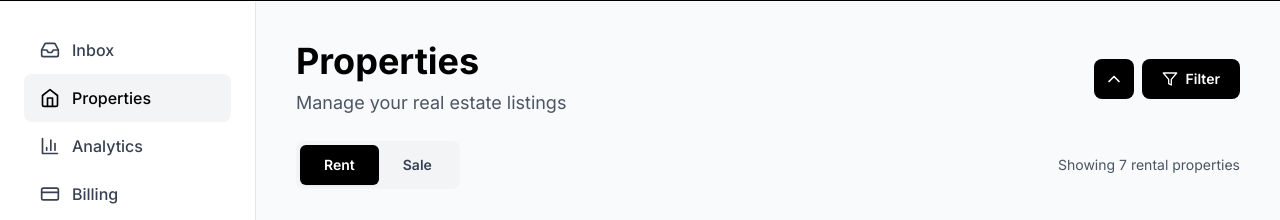
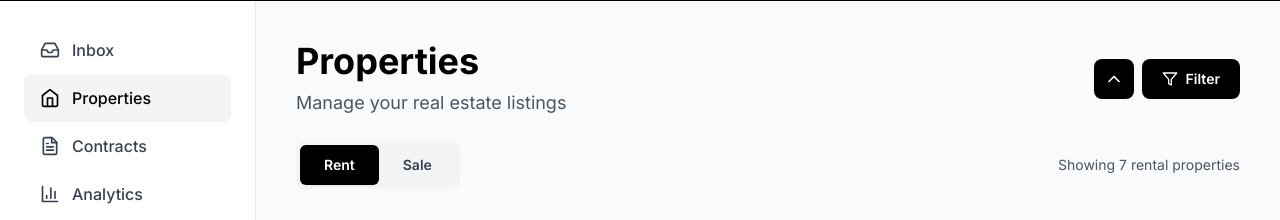
Before and after one commit to Andersonscat/leaseai, a Next.js app: page /dashboard in a window 1280 px wide. Shown: the part 71-291 px from the top of the page. Built offline with nearby package versions, Linux system fonts and the light colour scheme.

Commit message:
Add Contracts section with Jobright-style table layout

```diff
--- a/app/dashboard/layout.tsx
+++ b/app/dashboard/layout.tsx
@@ -1,8 +1,8 @@
 "use client";
 
-import { useState } from "react";
+import { useState, useEffect } from "react";
 import { UserButton } from "@clerk/nextjs";
-import { Inbox, Home, BarChart3, CreditCard, Sparkles } from "lucide-react";
+import { Inbox, Home, BarChart3, CreditCard, Sparkles, FileText } from "lucide-react";
 import Link from "next/link";
 import { usePathname, useSearchParams } from "next/navigation";
 
@@ -15,6 +15,37 @@ export default function DashboardLayout({
   const searchParams = useSearchParams();
   const activeTab = searchParams.get("tab") || "properties";
   const [showAIChat, setShowAIChat] = useState(false);
+  const [chatWidth, setChatWidth] = useState(400);
+  const [isResizing, setIsResizing] = useState(false);
+
+  useEffect(() => {
+    const handleMouseMove = (e: MouseEvent) => {
+      if (!isResizing) return;
+
+      const newWidth = window.innerWidth - e.clientX;
+      if (newWidth >= 300 && newWidth <= 800) {
+        setChatWidth(newWidth);
+      }
+    };
+
+    const handleMouseUp = () => {
+      setIsResizing(false);
+    };
+
+    if (isResizing) {
+      document.addEventListener('mousemove', handleMouseMove);
+      document.addEventListener('mouseup', handleMouseUp);
+      document.body.style.cursor = 'ew-resize';
+      document.body.style.userSelect = 'none';
+    }
+
+    return () => {
+      document.removeEventListener('mousemove', handleMouseMove);
+      document.removeEventListener('mouseup', handleMouseUp);
+      document.body.style.cursor = '';
+      document.body.style.userSelect = '';
+    };
+  }, [isResizing]);
 
   return (
     <div className="min-h-screen bg-gray-50">
@@ -66,6 +97,17 @@ export default function DashboardLayout({
             </div>
           </Link>
 
+          <Link href="/dashboard?tab=contracts">
+            <div className={`flex items-center gap-3 px-4 py-3 rounded-lg font-medium transition-all ${
+              activeTab === "contracts" && pathname === "/dashboard"
+                ? "bg-gray-100 text-black"
+                : "hover:bg-gray-50 text-gray-700"
+            }`}>
+              <FileText className="w-5 h-5" />
+              <span>Contracts</span>
+            </div>
+          </Link>
+
           <Link href="/dashboard?tab=analytics">
             <div className={`flex items-center gap-3 px-4 py-3 rounded-lg font-medium transition-all ${
               activeTab === "analytics" && pathname === "/dashboard"
@@ -91,16 +133,30 @@ export default function DashboardLayout({
       </aside>
 
       {/* Main Content */}
-      <main className={`ml-64 transition-all duration-300 ${showAIChat ? 'mr-[400px]' : 'mr-0'}`}>
+      <main
+        className="ml-64 transition-all duration-300"
+        style={{ marginRight: showAIChat ? `${chatWidth}px` : '0' }}
+      >
         {children}
       </main>
 
-      {/* AI Chat Panel - Uber Style */}
-      <aside className={`fixed right-0 top-[73px] h-[calc(100vh-73px)] w-[400px] bg-white border-l border-gray-200 z-40 flex flex-col transition-transform duration-300 ${
-        showAIChat ? 'translate-x-0' : 'translate-x-full'
-      }`}>
+      {/* AI Chat Panel - Resizable */}
+      <aside
+        className={`fixed right-0 top-[73px] h-[calc(100vh-73px)] bg-white border-l border-gray-200 z-40 flex flex-col transition-transform duration-300 ${
+          showAIChat ? 'translate-x-0' : 'translate-x-full'
+        }`}
+        style={{ width: `${chatWidth}px` }}
+      >
+        {/* Resize Handle */}
+        <div
+          className="absolute left-0 top-0 bottom-0 w-1 bg-gray-200 cursor-ew-resize hover:bg-blue-500 transition-colors z-50"
+          onMouseDown={() => setIsResizing(true)}
+        >
+          <div className="absolute left-0 top-0 bottom-0 w-4 -translate-x-1.5" />
+        </div>
+
         {/* Header */}
-        <div className="p-6 border-b border-gray-100">
+        <div className="p-6 border-b border-gray-100 pl-8">
           <div className="flex items-center justify-between">
             <h2 className="text-xl font-semibold text-black">AI Assistant</h2>
             <button
@@ -115,15 +171,15 @@ export default function DashboardLayout({
         </div>
 
         {/* Chat Messages */}
-        <div className="flex-1 overflow-y-auto p-6 space-y-4 bg-gray-50">
+        <div className="flex-1 overflow-y-auto p-6 space-y-4 bg-gray-50 pl-8">
           {/* AI Welcome Message */}
           <div className="flex gap-3">
             <div className="flex-1">
               <div className="bg-white rounded-xl px-4 py-3 shadow-sm border border-gray-100">
-                <p className="text-gray-800 text-sm mb-2">
+                <p className="text-gray-800 text-base mb-2">
                   Hi! I'm your AI assistant. I can help you with:
                 </p>
-                <ul className="space-y-1 text-sm text-gray-600">
+                <ul className="space-y-1 text-base text-gray-600">
                   <li>• Drafting messages to tenants</li>
                   <li>• Analyzing property performance</li>
                   <li>• Answering real estate questions</li>
@@ -135,12 +191,12 @@ export default function DashboardLayout({
         </div>
 
         {/* Input */}
-        <div className="p-4 border-t border-gray-100 bg-white">
+        <div className="p-4 border-t border-gray-100 bg-white pl-8">
           <div className="flex gap-2">
             <input
               type="text"
               placeholder="Ask AI anything..."
-              className="flex-1 px-4 py-3 bg-gray-50 border border-gray-200 rounded-lg text-sm focus:outline-none focus:ring-2 focus:ring-black focus:border-transparent"
+              className="flex-1 px-4 py-3 bg-gray-50 border border-gray-200 rounded-lg text-base focus:outline-none focus:ring-2 focus:ring-black focus:border-transparent"
             />
             <button className="w-10 h-10 bg-black text-white rounded-lg flex items-center justify-center hover:bg-gray-800 transition-colors">
               <svg className="w-5 h-5" fill="none" stroke="currentColor" viewBox="0 0 24 24">
--- a/app/dashboard/page.tsx
+++ b/app/dashboard/page.tsx
@@ -2,7 +2,7 @@
 
 import { useState } from "react";
 import { useSearchParams } from "next/navigation";
-import { Inbox, TrendingUp, Home, BarChart3, MapPin, Bed, Bath, Ruler, Dog, Filter, ChevronUp, ChevronDown, Mail, MailOpen } from "lucide-react";
+import { Inbox, TrendingUp, Home, BarChart3, MapPin, Bed, Bath, Ruler, Dog, Filter, ChevronUp, ChevronDown, Mail, MailOpen, FileText, Star, Clock, CheckCircle, XCircle, MoreVertical } from "lucide-react";
 import Link from "next/link";
 
 export default function DashboardPage() {
@@ -13,6 +13,58 @@ export default function DashboardPage() {
   const [sortDirection, setSortDirection] = useState<"asc" | "desc">("asc");
   const [selectedSort, setSelectedSort] = useState<string>("none");
   const [propertyType, setPropertyType] = useState<"rent" | "sale">("rent");
+
+  // Mock contracts data
+  const contracts = [
+    {
+      id: 1,
+      name: "Lease_123MainSt_JohnSmith",
+      property: "123 Main Street, Bellevue, WA",
+      tenant: "John Smith",
+      status: "Active",
+      startDate: "Jan 1, 2024",
+      endDate: "Dec 31, 2024",
+      lastModified: "2 weeks ago",
+      created: "3 months ago",
+      isPrimary: true
+    },
+    {
+      id: 2,
+      name: "Lease_789PineRd_EmilyDavis",
+      property: "789 Pine Road, Redmond, WA",
+      tenant: "Emily Davis",
+      status: "Pending",
+      startDate: "Feb 1, 2024",
+      endDate: "Jan 31, 2025",
+      lastModified: "1 day ago",
+      created: "1 week ago",
+      isPrimary: false
+    },
+    {
+      id: 3,
+      name: "Sale_456OakAve_MikeChen",
+      property: "456 Oak Avenue, Seattle, WA",
+      tenant: "Mike Chen",
+      status: "Completed",
+      startDate: "Dec 1, 2023",
+      endDate: "Nov 30, 2024",
+      lastModified: "1 month ago",
+      created: "5 months ago",
+      isPrimary: false
+    },
+    {
+      id: 4,
+      name: "Lease_555MapleDr_SarahJohnson",
+      property: "555 Maple Drive, Bellevue, WA",
+      tenant: "Sarah Johnson",
+      status: "Active",
+      startDate: "Mar 15, 2024",
+      endDate: "Mar 14, 2025",
+      lastModified: "3 days ago",
+      created: "2 months ago",
+      isPrimary: false
+    },
+  ];
 
   // Mock properties data with detailed info
   const properties = [
@@ -383,7 +435,7 @@ export default function DashboardPage() {
   };
 
   return (
-    <div className="p-10">
+    <div className="p-10 min-w-0">
       {/* Inbox Tab */}
       {activeTab === "inbox" && (
             <>
@@ -643,12 +695,13 @@ export default function DashboardPage() {
             </div>
           </div>
 
-          <div className="grid md:grid-cols-2 lg:grid-cols-3 gap-6">
+          {/* Properties Grid */}
+          <div className="grid gap-6" style={{ gridTemplateColumns: 'repeat(auto-fit, minmax(300px, 1fr))' }}>
             {sortedProperties.map((property) => (
               <Link
                 key={property.id}
                 href={`/dashboard/property/${property.id}`}
-                className="bg-white rounded-2xl overflow-hidden shadow-sm border border-gray-200 hover:shadow-2xl hover:-translate-y-1 hover:border-gray-300 transition-all duration-300 cursor-pointer block group"
+                className="bg-white rounded-2xl overflow-hidden shadow-sm border border-gray-200 hover:shadow-2xl hover:-translate-y-1 hover:border-gray-300 transition-all duration-300 cursor-pointer block group w-full"
               >
                 {/* Property Image */}
                 <div className="relative h-48 bg-gray-200 overflow-hidden">
@@ -739,6 +792,133 @@ export default function DashboardPage() {
         </>
       )}
 
+      {/* Contracts Tab */}
+      {activeTab === "contracts" && (
+        <>
+          <div className="mb-8">
+            <div className="flex items-center justify-between mb-6">
+              <div>
+                <h2 className="text-4xl font-bold text-black mb-2">Contracts</h2>
+                <p className="text-lg text-gray-600">Manage your lease and sale agreements</p>
+              </div>
+              <button className="px-6 py-3 bg-black text-white rounded-lg font-semibold hover:bg-gray-800 transition-all flex items-center gap-2">
+                <FileText className="w-5 h-5" />
+                Add Contract
+              </button>
+            </div>
+
+            {/* Info Banner */}
+            <div className="bg-green-50 border border-green-200 rounded-xl p-4 mb-6 flex items-center gap-3">
+              <CheckCircle className="w-5 h-5 text-green-600 flex-shrink-0" />
+              <p className="text-sm text-green-800">
+                You have <strong>{contracts.length} contracts</strong> saved out of <strong>10</strong> available slots.
+              </p>
+            </div>
+
+            {/* Contracts Table */}
+            <div className="bg-white rounded-2xl shadow-sm border border-gray-200 overflow-hidden">
+              {/* Table Header */}
+              <div className="grid grid-cols-12 gap-4 px-6 py-4 bg-gray-50 border-b border-gray-200 text-sm font-semibold text-gray-700">
+                <div className="col-span-3">Contract</div>
+                <div className="col-span-3">Property</div>
+                <div className="col-span-2">Status</div>
+                <div className="col-span-2">Last Modified</div>
+                <div className="col-span-1">Created</div>
+                <div className="col-span-1"></div>
+              </div>
+
+              {/* Table Rows */}
+              <div className="divide-y divide-gray-200">
+                {contracts.map((contract) => (
+                  <div
+                    key={contract.id}
+                    className="grid grid-cols-12 gap-4 px-6 py-5 hover:bg-gray-50 transition-colors cursor-pointer group"
+                  >
+                    {/* Contract Name */}
+                    <div className="col-span-3 flex items-center gap-3">
+                      <div className="w-10 h-10 rounded-full bg-gray-100 flex items-center justify-center flex-shrink-0">
+                        <FileText className="w-5 h-5 text-gray-600" />
+                      </div>
+                      <div className="min-w-0">
+                        <div className="flex items-center gap-2 mb-1">
+                          <p className="font-semibold text-black truncate group-hover:text-gray-700 transition-colors">
+                            {contract.name}
+                          </p>
+                          {contract.isPrimary && (
+                            <span className="flex items-center gap-1 px-2 py-0.5 bg-green-100 text-green-700 rounded-full text-xs font-bold flex-shrink-0">
+                              <Star className="w-3 h-3 fill-current" />
+                              PRIMARY
+                            </span>
+                          )}
+                        </div>
+                        <p className="text-sm text-gray-600 truncate">{contract.tenant}</p>
+                      </div>
+                    </div>
+
+                    {/* Property */}
+                    <div className="col-span-3 flex items-center">
+                      <div className="min-w-0">
+                        <p className="text-sm text-gray-800 truncate">{contract.property}</p>
+                        <p className="text-xs text-gray-500">{contract.startDate} - {contract.endDate}</p>
+                      </div>
+                    </div>
+
+                    {/* Status */}
+                    <div className="col-span-2 flex items-center">
+                      <span className={`inline-flex items-center gap-1.5 px-3 py-1 rounded-full text-xs font-semibold ${
+                        contract.status === "Active"
+                          ? "bg-green-100 text-green-700"
+                          : contract.status === "Pending"
+                          ? "bg-yellow-100 text-yellow-700"
+                          : "bg-gray-100 text-gray-700"
+                      }`}>
+                        {contract.status === "Active" && <CheckCircle className="w-3 h-3" />}
+                        {contract.status === "Pending" && <Clock className="w-3 h-3" />}
+                        {contract.status === "Completed" && <XCircle className="w-3 h-3" />}
+                        {contract.status}
+                      </span>
+                    </div>
+
+                    {/* Last Modified */}
+                    <div className="col-span-2 flex items-center">
+                      <p className="text-sm text-gray-600">{contract.lastModified}</p>
+                    </div>
+
+                    {/* Created */}
+                    <div className="col-span-1 flex items-center">
+                      <p className="text-sm text-gray-600">{contract.created}</p>
+                    </div>
+
+                    {/* Actions */}
+                    <div className="col-span-1 flex items-center justify-end">
+                      <button className="w-8 h-8 rounded-lg hover:bg-gray-200 flex items-center justify-center transition-all opacity-0 group-hover:opacity-100">
+                        <MoreVertical className="w-5 h-5 text-gray-600" />
+                      </button>
+                    </div>
+                  </div>
+                ))}
+              </div>
+            </div>
+
+            {/* Empty state if no contracts */}
+            {contracts.length === 0 && (
+              <div className="bg-white rounded-2xl p-16 shadow-sm border border-gray-200 text-center">
+                <div className="w-20 h-20 rounded-full bg-gray-100 flex items-center justify-center mx-auto mb-4">
+                  <FileText className="w-10 h-10 text-gray-400" />
+                </div>
+                <h3 className="text-2xl font-bold text-black mb-2">No contracts yet</h3>
+                <p className="text-gray-600 mb-6">
+                  Create your first contract to get started with managing lease agreements.
+                </p>
+                <button className="px-6 py-3 bg-black text-white rounded-lg font-semibold hover:bg-gray-800 transition-all">
+                  Create Contract
+                </button>
+              </div>
+            )}
+          </div>
+        </>
+      )}
+
       {/* Analytics Tab */}
       {activeTab === "analytics" && (
         <>
```
